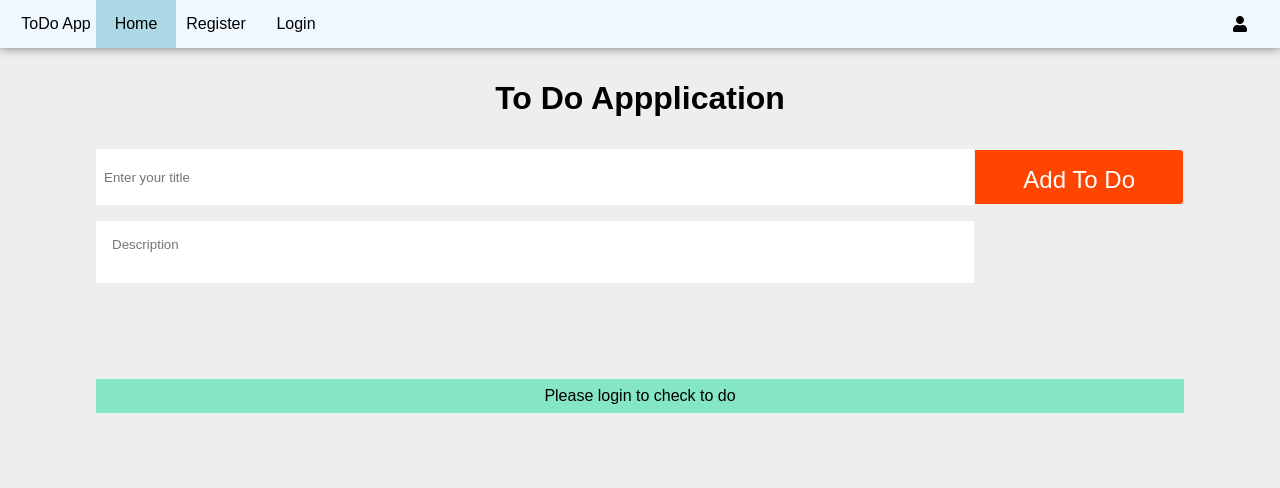
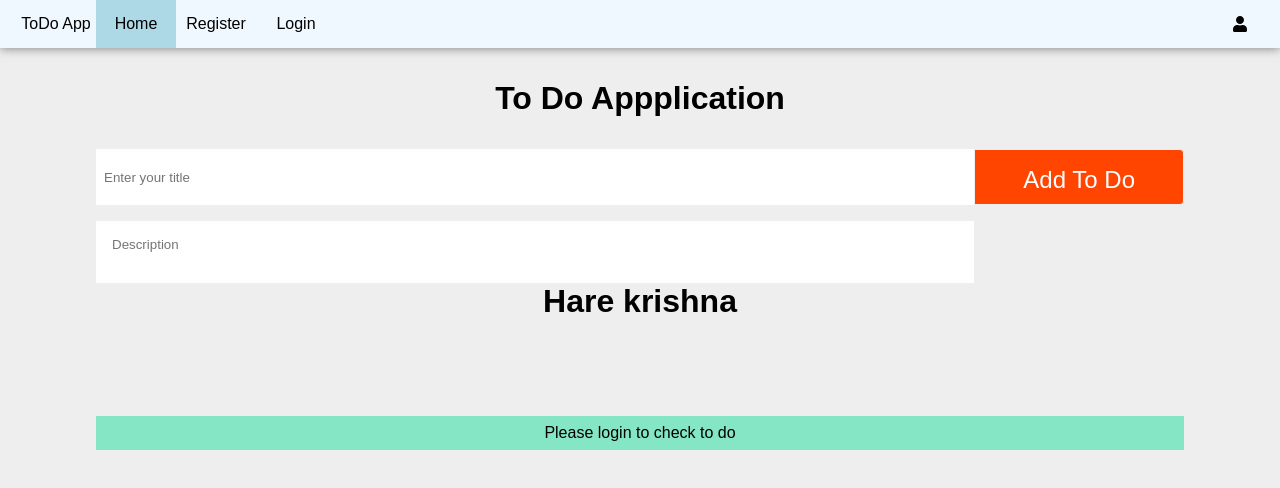
Before and after one commit to AnandKumar1008/toDoApplication, a React (Vite) app: page / in a window 1280 px wide. Shown: the top 488 px of the page. Built offline with nearby package versions, Linux system fonts and the light colour scheme; a web font is replaced by a local one.

Commit message:
hare krishna

```diff
--- a/src/Pages/Home/Home.jsx
+++ b/src/Pages/Home/Home.jsx
@@ -76,6 +76,7 @@ const Home = () => {
           Add To Do
         </button>
       </div>
+      <h1>Hare krishna</h1>
       {loading && <p style={{ margin: "1rem 0" }}>Loading...</p>}
       <List />
     </div>
```
